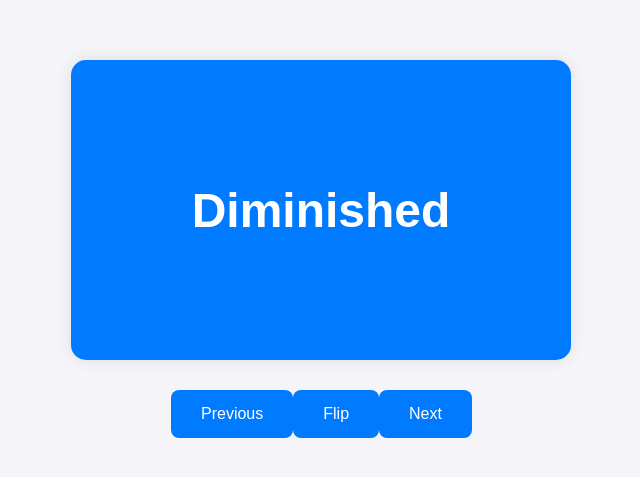
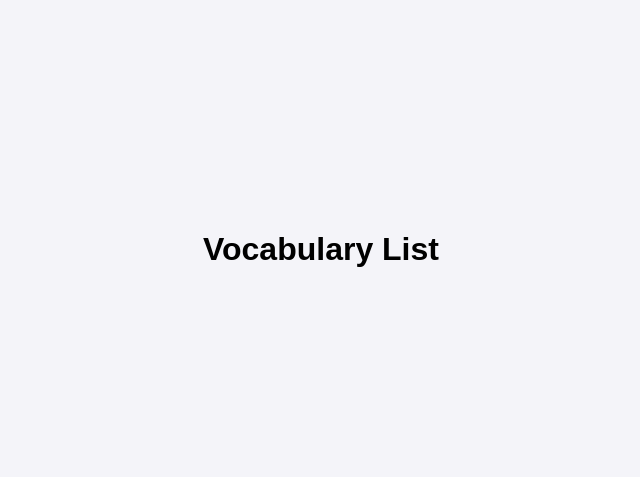
Before and after one commit to learnandbalance/flashcards, a plain HTML site: page index.html in a window 1280 px wide. Shown: the part 151-628 px from the top of the page, without its empty margins (319-959 px from the left). Drawn offline with Linux system fonts and the light colour scheme.

Commit message:
index.html

```diff
--- a/index.html
+++ b/index.html
@@ -1,27 +1,15 @@
 <!DOCTYPE html>
 <html lang="en">
 <head>
-    <meta charset="UTF-8">
-    <meta name="viewport" content="width=device-width, initial-scale=1.0">
-    <title>Flashcards</title>
-    <link rel="stylesheet" href="style.css">
+  <meta charset="UTF-8">
+  <meta name="viewport" content="width=device-width, initial-scale=1.0">
+  <title>Vocabulary List</title>
+  <link rel="stylesheet" href="style.css">
 </head>
 <body>
-    <div class="flashcard-container">
-        <div class="flashcard" id="flashcard">
-            <div class="content" id="content">
-                <!-- Word will appear here -->
-            </div>
-        </div>
+  <h1>Vocabulary List</h1>
+  <div id="vocabulary-container"></div>
 
-        <!-- Button section reorganized with Previous button -->
-        <div class="button-container">
-            <button id="prev-btn">Previous</button> <!-- Make sure this ID is correct -->
-            <button id="flip-btn">Flip</button>
-            <button id="next-btn">Next</button>
-        </div>
-    </div>
-
-    <script src="script.js"></script>
+  <script src="script.js"></script>
 </body>
 </html>
```
